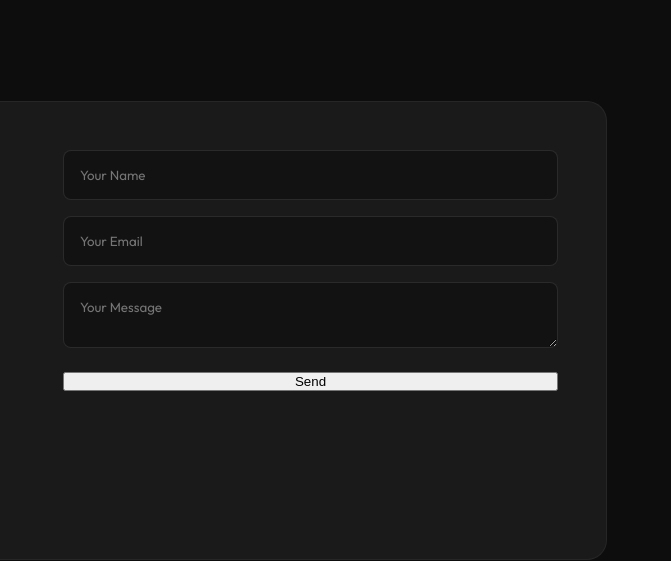
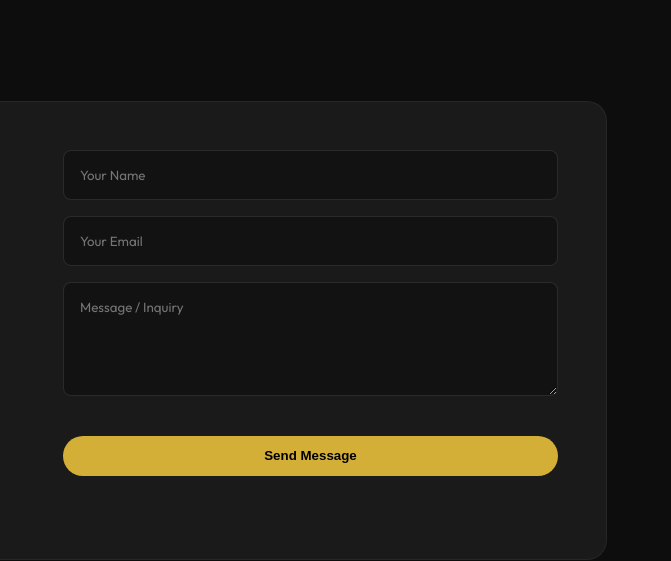
Before and after one commit to afthahmm590-png/pet-shop-web, a plain HTML site: page index.html in a window 1280 px wide. Shown: the part 2352-2913 px from the top of the page, 609-1280 px from the left. Drawn offline with nearby package versions, Linux system fonts and the light colour scheme; a web font is replaced by a local one.

Commit message:
Update contact section

```diff
--- a/index.html
+++ b/index.html
@@ -211,20 +211,19 @@
                         <a href="https://wa.me/7306019961" class="whatsapp"><i class="fab fa-whatsapp"></i></a>
                     </div>
                 </div>
-                <section class="contact-container">
-                   <form id="contact-form">
+                <form id="contact-form" action="">
                     <div class="form-group">
-                     <input type="text" placeholder="Your Name" />
+                        <input type="text" placeholder="Your Name" required>
                     </div>
                     <div class="form-group">
-                    <input type="email" placeholder="Your Email" />
+                        <input type="email" placeholder="Your Email" required>
                     </div>
                     <div class="form-group">
-                   <textarea placeholder="Your Message"></textarea>
-                  </div>
-                 <button type="submit">Send</button>
+                        <textarea rows="5" placeholder="Message / Inquiry" required></textarea>
+                    </div>
+                    <a href="https://wa.me/9048909257?text=Hello%20MM%20Pets%2C%20I%20am%20interested%20in%20your%20exotic%20companions."></a>
+                    <button type="submit" class="btn btn-primary">Send Message</button>
                 </form>
-             </section>
             </div>
         </div>
     </section>
```
